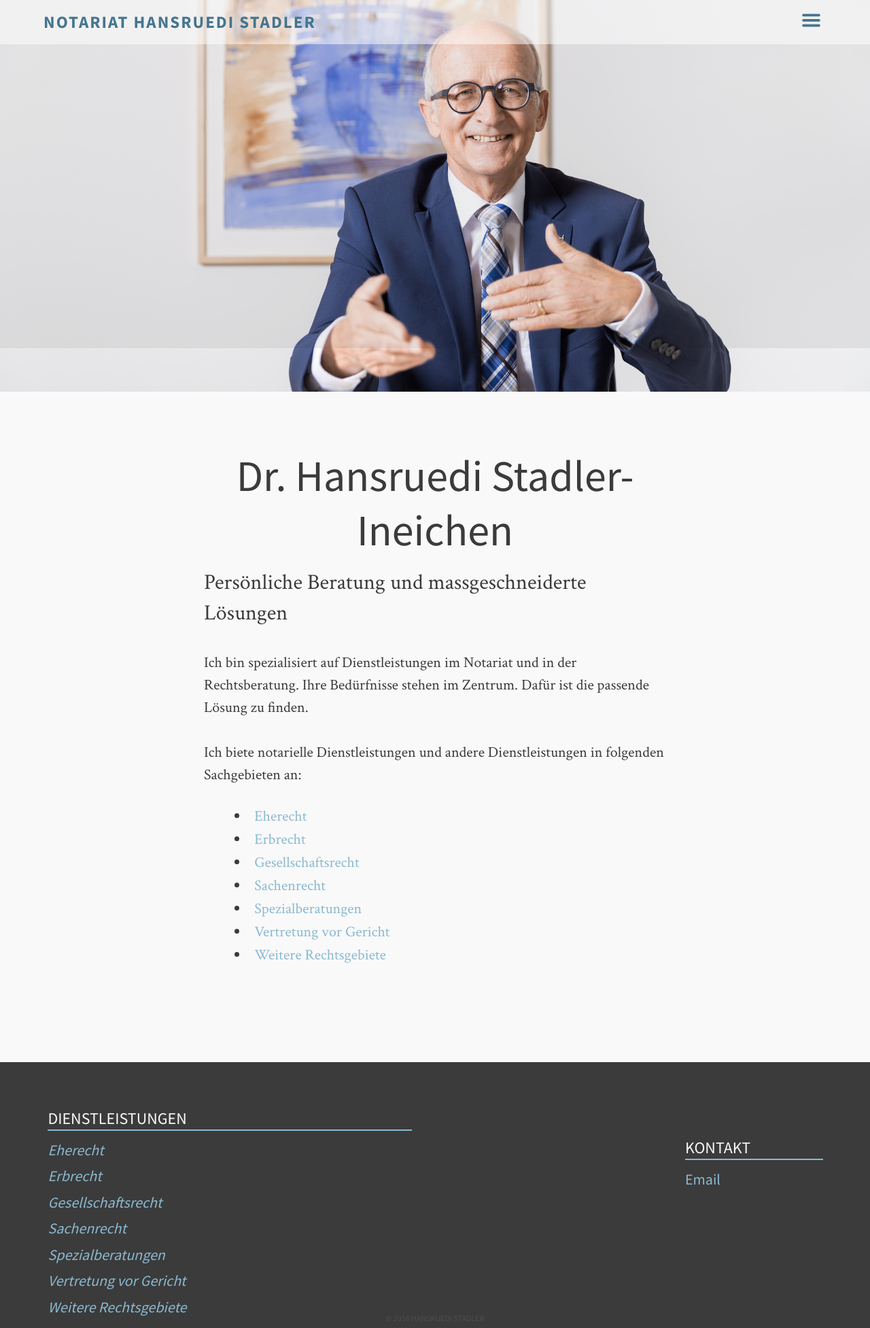
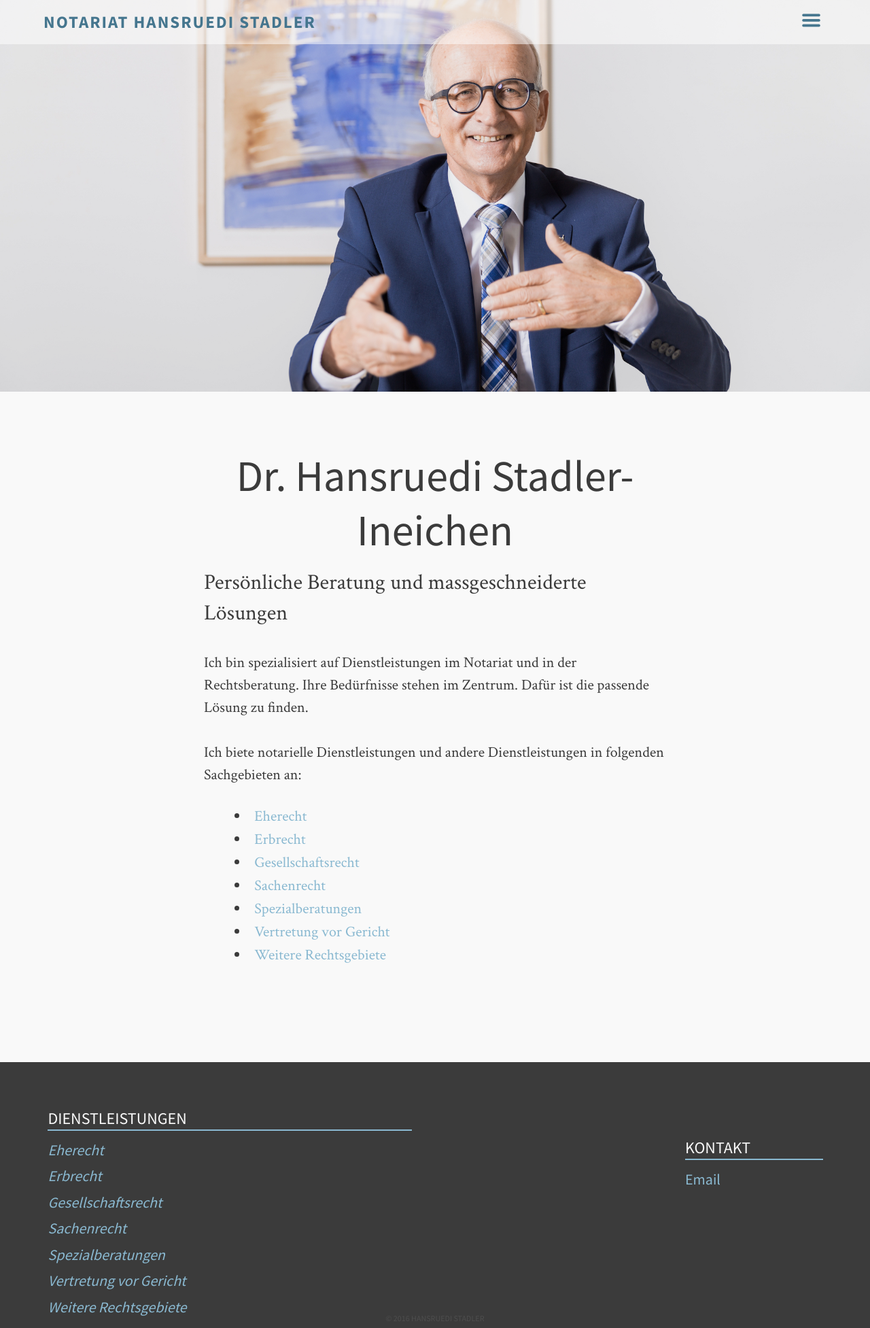
Before and after one commit to HRSnotariat/HRSnotariat.github.io, a Jekyll site: the page built from index.md, in a window 1280 px wide. Shown: the whole page at 68% size. Built offline with Jekyll 4.4.1, drawn with Linux system fonts in a browser that asks for light colours.

Commit message:
fix header

```diff
--- a/_sass/_styles.scss
+++ b/_sass/_styles.scss
@@ -318,7 +318,7 @@
     .overlay {
         vertical-align: middle;
         min-height: 450px;
-        height: 40vw;
+        height: 45vw;
         width: 100%;
         max-height: 90%;
         position: absolute;
```
